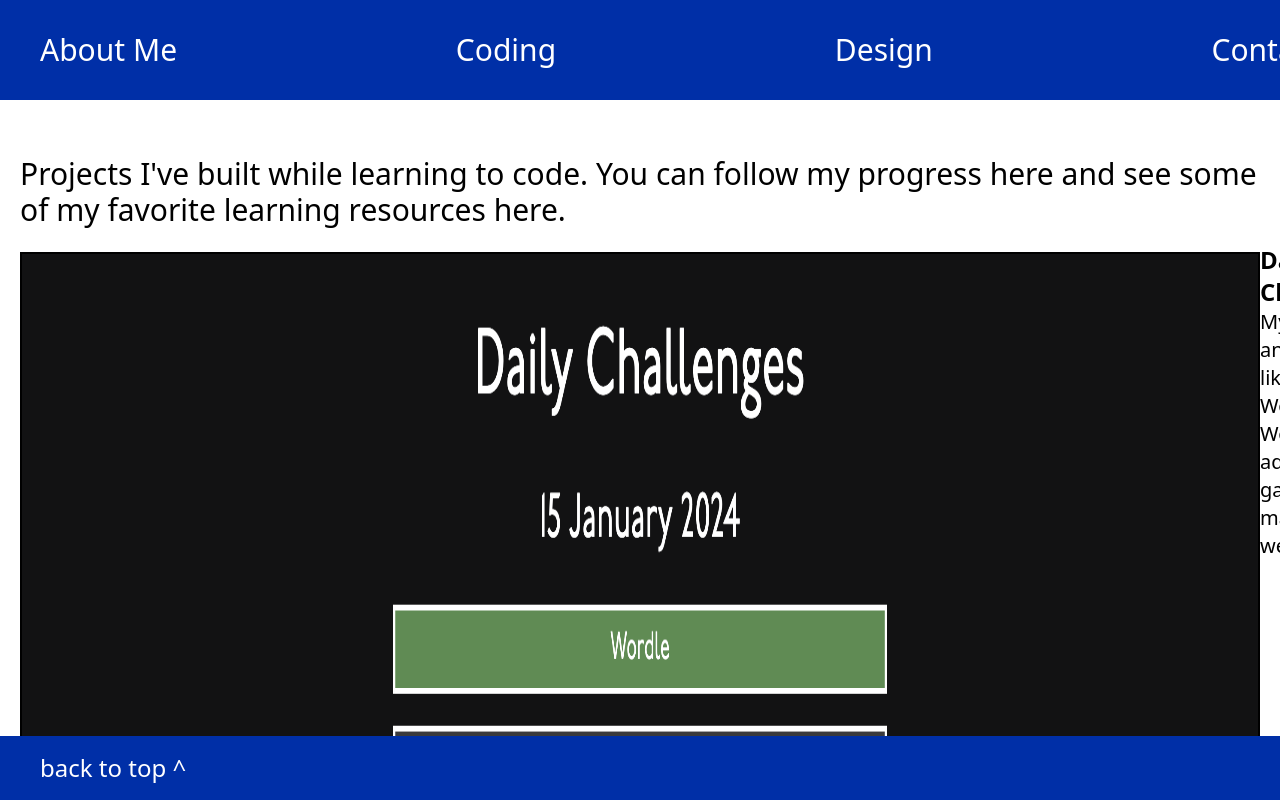
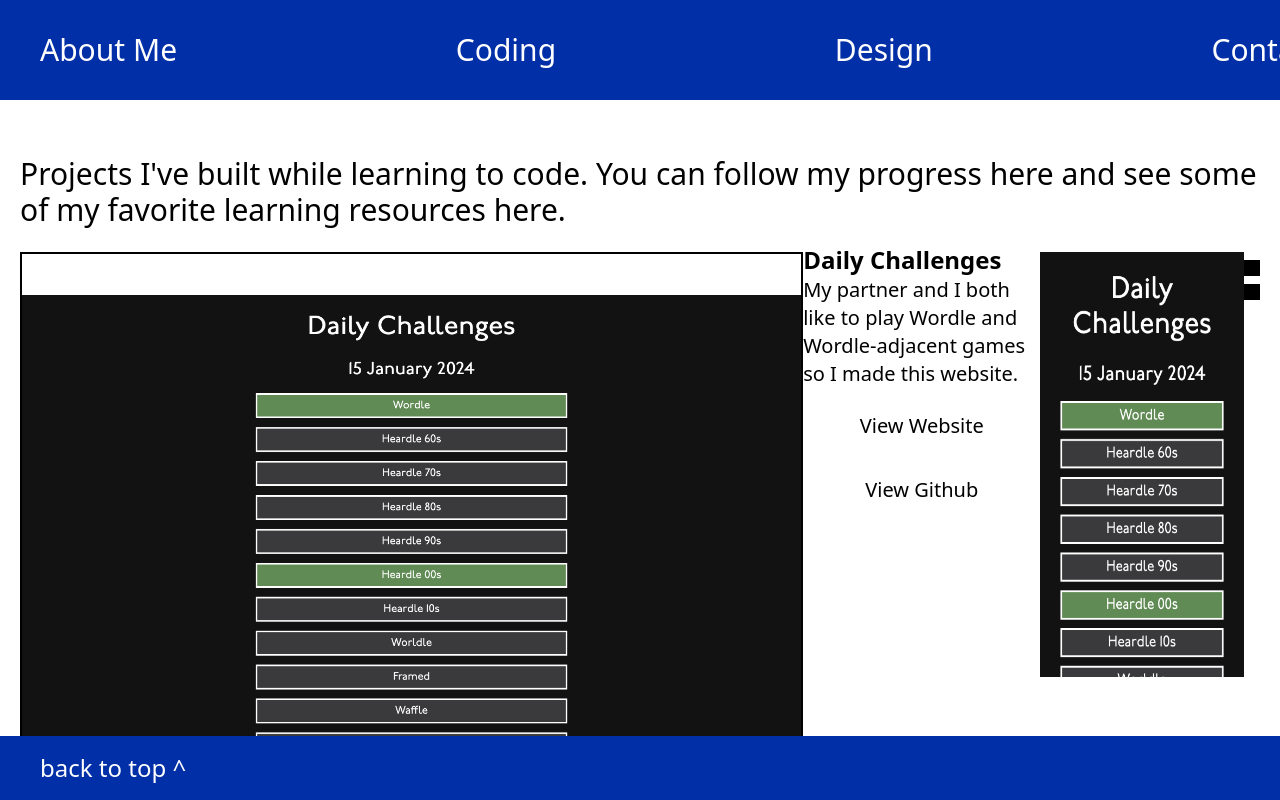
Before and after one commit to jackkershaw/portfolio, a React (Vite) app: page / in a window 1280 px wide. Both pictures are taken after a click on the element "Coding". Shown: the top 800 px of the page. Built offline with nearby package versions, Linux system fonts and the light colour scheme.

Commit message:
tidying images and adding link

```diff
--- a/src/coding-page/coding.jsx
+++ b/src/coding-page/coding.jsx
@@ -69,12 +69,13 @@
               key={index}
               className="flex-space-between flex flex-col lg:flex-row"
             >
+              <a href={project.link} target="_blank">
                 <img
                   src={`/src/coding-page/${project.image_folder}/desktop.jpg`}
                   alt={`desktop view of ${project.title}`}
-                className="my-2 aspect-[1600/1093] h-auto max-w-full border-2 border-black "
-                style={{ height: "auto" }}
+                  className="my-2 aspect-[1600/1093] h-auto w-full border-2 border-black object-contain "
                 />
+              </a>
               <div>
                 <h3 className="text-2xl font-semibold">{project.title}</h3>
                 <p className="text-xl">{project.description}</p>
@@ -93,11 +94,13 @@
                   View Github
                 </a>
               </div>
+              <a href={project.link} target="_blank">
                 <img
                   src={`/src/coding-page/${project.image_folder}/mobile.jpg`}
                   alt={`mobile view of ${project.title}`}
-                className="hidden aspect-[946/2048] h-auto max-w-full py-2 lg:block"
+                  className="hidden aspect-[946/2048] py-2 lg:block"
                 />
+              </a>
               <div class="mx-auto my-4 h-10 border-8 border-dashed border-black"></div>
             </li>
           ))}
```
Lines whose indentation alone changed are shown as unchanged.
